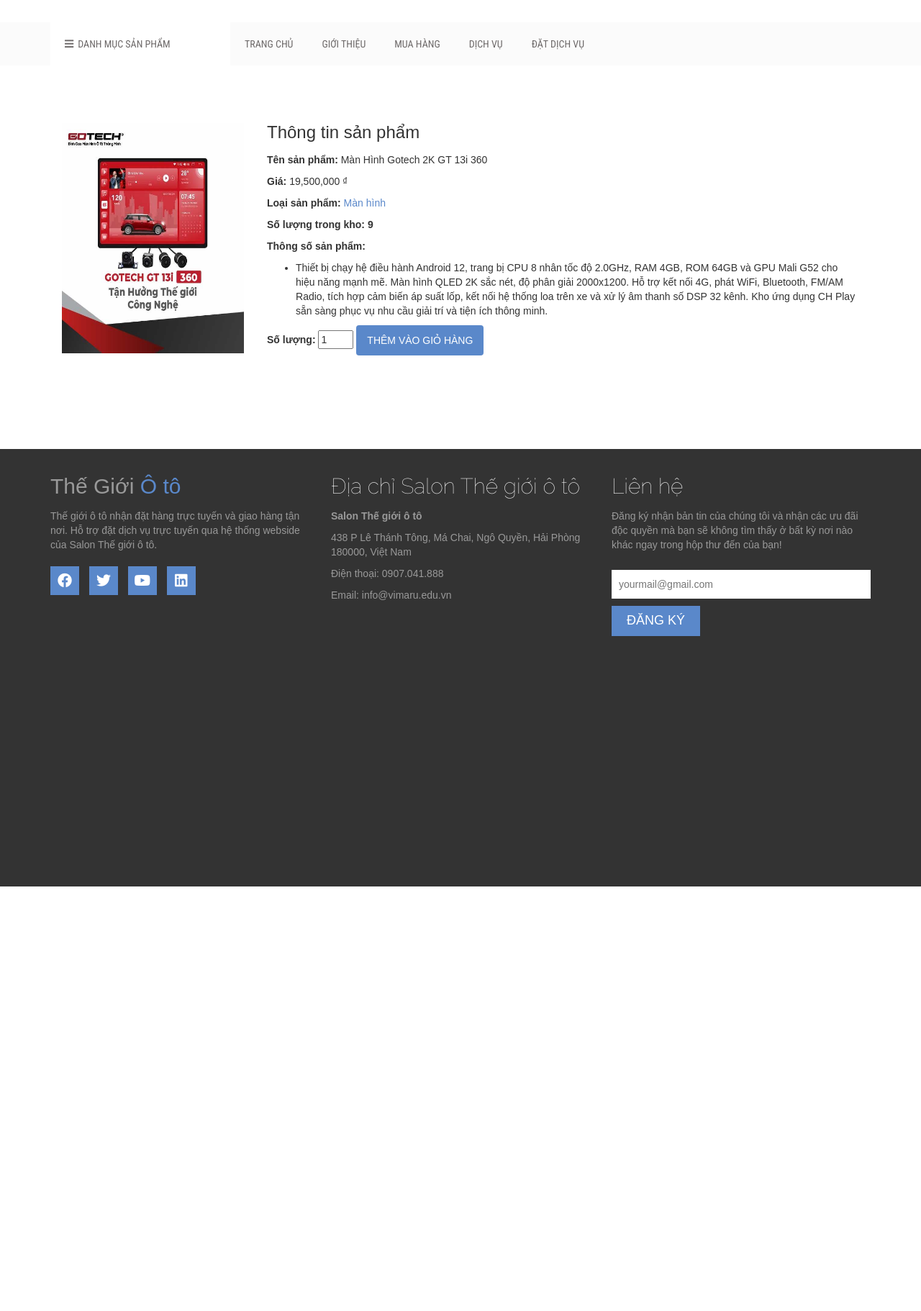
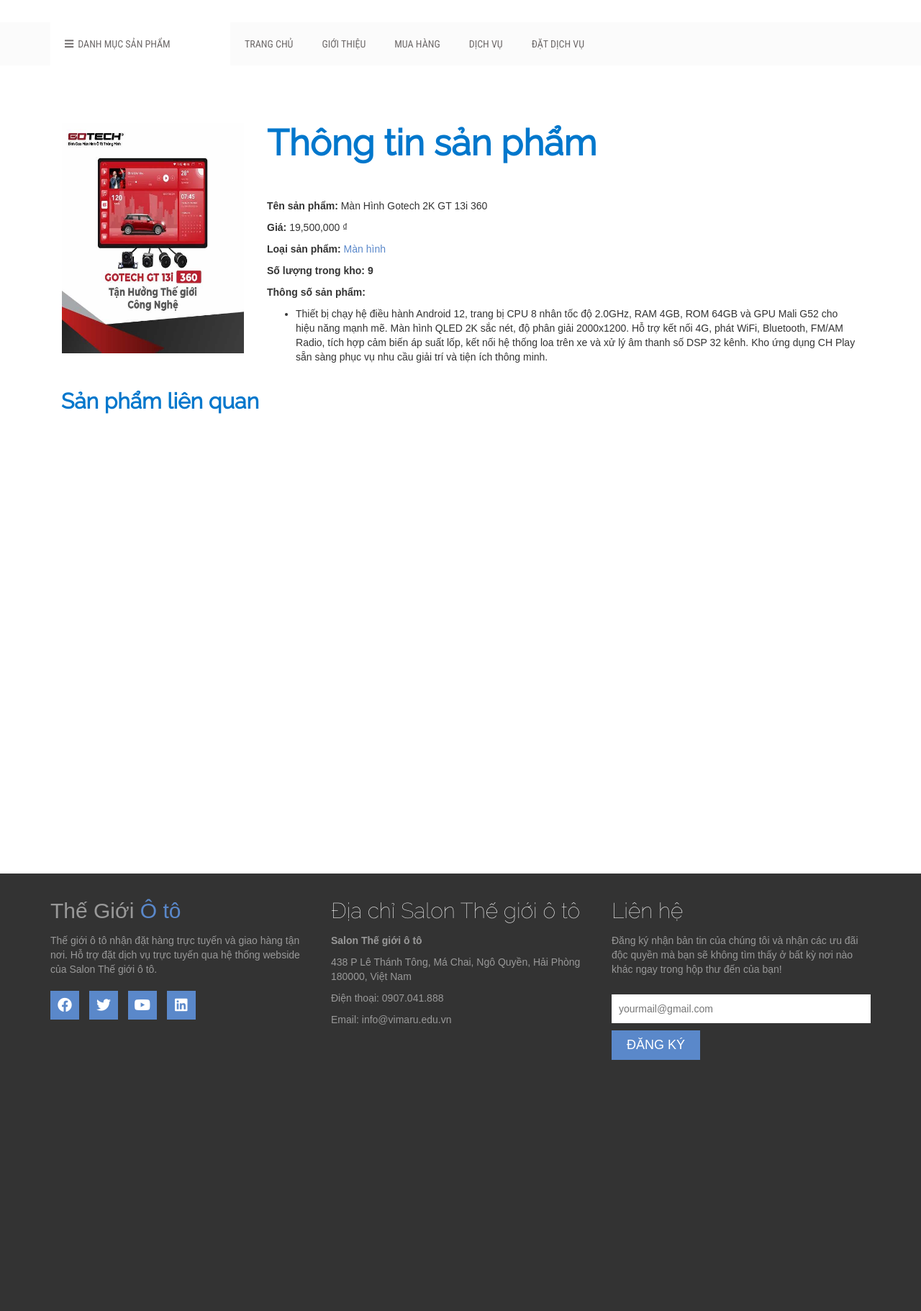
Before and after one commit to 1ong4dev/Salonoto, a PHP site: page /Salonoto/details.php?id=1 in a window 1280 px wide. Shown: the part 218-2040 px from the top of the page at 72% size. Before the commit the page ends 1450 px from the top, so only its background shows below. Run offline with PHP 8.4, Linux system fonts and the light colour scheme; data comes from the database, SQL or seed files in the repository; a map, chart or similar area stays blank; some libraries are stand-ins or nearby versions; grey boxes are pictures that could not be loaded.

Commit message:
sửa chi tiết sản phẩm

```diff
--- a/details.php
+++ b/details.php
@@ -9,6 +9,15 @@
             LEFT JOIN kho k ON sp.MaSP = k.MaSP
             WHERE sp.MaSP = '$maSP'";
     $sanPham = Database::GetData($sql, ['row' => 0]);
+
+    // Lấy sản phẩm liên quan (cùng loại, loại trừ chính nó)
+    $relatedSql = "SELECT sp.*, k.SLTon
+                   FROM SanPham sp
+                   LEFT JOIN kho k ON sp.MaSP = k.MaSP
+                   WHERE sp.MaLoaiSP = '{$sanPham['MaLoaiSP']}'
+                     AND sp.MaSP != '{$sanPham['MaSP']}'
+                   LIMIT 4"; // lấy 4 sản phẩm
+    $relatedProducts = Database::GetData($relatedSql);
 ?>
 <div class="single-product-area">
     <div class="zigzag-bottom"></div>
@@ -18,7 +27,9 @@
                 <img style="height: 320px" src="<?=$sanPham['HinhAnh']?>" alt="<?=$sanPham['TenSP']?>">
             </div>
             <div style="padding: 0 16px;">
-                <h3>Thông tin sản phẩm</h3>
+                    <h2 class="section-title" style="text-align:left; font-weight:bold; color:#0077cc; font-size:50px;">
+                        Thông tin sản phẩm
+                    </h2>
                 <p><b>Tên sản phẩm: </b><?=$sanPham['TenSP']?></p>
                 <p><b>Giá: </b><?=number_format($sanPham['Gia'])?> ₫</p>
                 <p><b>Loại sản phẩm: </b>
@@ -46,7 +57,7 @@
                         <?php
                             $lines = explode("\n", $sanPham['ThongSoSanPham']);
                             foreach ($lines as $line) {
-                                $line = trim($line, "- \t\n\r\0\x0B"); // bỏ dấu - đầu dòng
+                                $line = trim($line, "- \t\n\r\0\x0B");
                                 if (!empty($line)) {
                                     echo "<li>" . htmlspecialchars($line) . "</li>";
                                 }
@@ -55,15 +66,73 @@
                     </ul>
 
                 <?php if(isset($sanPham['SLTon']) && $sanPham['SLTon'] > 0): ?>
-                    <form method="POST" action="cart.php">
-                        <input type="hidden" name="MaSP" value="<?=$sanPham['MaSP']?>">
-                        <label>Số lượng: </label>
-                        <input type="number" name="SL" value="1" min="1" max="<?=$sanPham['SLTon']?>">
-                        <button type="submit" class="btn btn-primary">Thêm vào giỏ hàng</button>
-                    </form>
+                    <div class="product-option-shop">
+                        <?php if (isset($_SESSION['MaQuyen']) && $_SESSION['MaQuyen'] == 3): ?>
+                            <form method="POST" action="cart.php" style="display:inline-block;">
+                                <input type="hidden" name="MaSP" value="<?=$sanPham['MaSP']?>">
+                                <label>Số lượng: </label>
+                                <input type="number" name="SL" value="1" min="1" max="<?=$sanPham['SLTon']?>">
+                                <button type="submit" class="btn btn-primary">
+                                    <i class="fas fa-cart-plus"></i> Thêm vào giỏ hàng
+                                </button>
+                            </form>
+                        <?php endif; ?>
+                    </div>
                 <?php endif; ?>
+            </div>
+        </div>
+
+        <!-- Sản phẩm liên quan -->
+<!-- Sản phẩm liên quan -->
+<div class="maincontent-area">
+    <div class="zigzag-bottom"></div>
+    <div class="container">
+        <div class="row">
+            <div class="col-md-12">
+                <div class="latest-product">
+                    <h2 class="section-title" style="text-align:left; font-weight:bold; color:#0077cc; font-size:30px;">
+                        Sản phẩm liên quan
+                    </h2>
+                    <div class="product-carousel">
+                        <?php
+                            $relatedSql = "SELECT sp.*, k.SLTon
+                                           FROM SanPham sp
+                                           LEFT JOIN kho k ON sp.MaSP = k.MaSP
+                                           WHERE sp.MaLoaiSP = '{$sanPham['MaLoaiSP']}'
+                                             AND sp.MaSP != '{$sanPham['MaSP']}'
+                                           ORDER BY UpdatedAt DESC
+                                           LIMIT 8";
+                            $relatedProducts = Database::GetData($relatedSql);
+                            foreach ($relatedProducts as $sp) {
+                        ?>
+                        <div class="single-product">
+                            <div class="product-f-image">
+                                <img src="<?=$sp['HinhAnh']?>" alt="<?=$sp['TenSP']?>">
+                                <div class="product-hover">
+                                    <?php if (isset($_SESSION['MaQuyen']) && $_SESSION['MaQuyen'] == 3) { ?>
+                                        <a href="<?='/Salonoto/cart.php?id=' . $sp['MaSP']?>" class="add-to-cart-link">
+                                            <i class="fa fa-shopping-cart"></i> Thêm vào giỏ
+                                        </a>
+                                    <?php } ?>
+                                    <a href="<?='/Salonoto/details.php?id=' . $sp['MaSP']?>" class="view-details-link">
+                                        <i class="fa fa-link"></i> Chi tiết
+                                    </a>
+                                </div>
+                            </div>
+                            <h2>
+                                <a href="<?='/Salonoto/details.php?id=' . $sp['MaSP']?>"><?=$sp['TenSP']?></a>
+                            </h2>
+                            <div class="product-carousel-price">
+                                <ins><?=Helper::Currency($sp['Gia'])?></ins>
+                            </div>
+                        </div>
+                        <?php } ?>
+                    </div>
+                </div>
             </div>
         </div>
     </div>
 </div>
+    </div>
+</div>
 <?php include 'footer.php'?>
```
